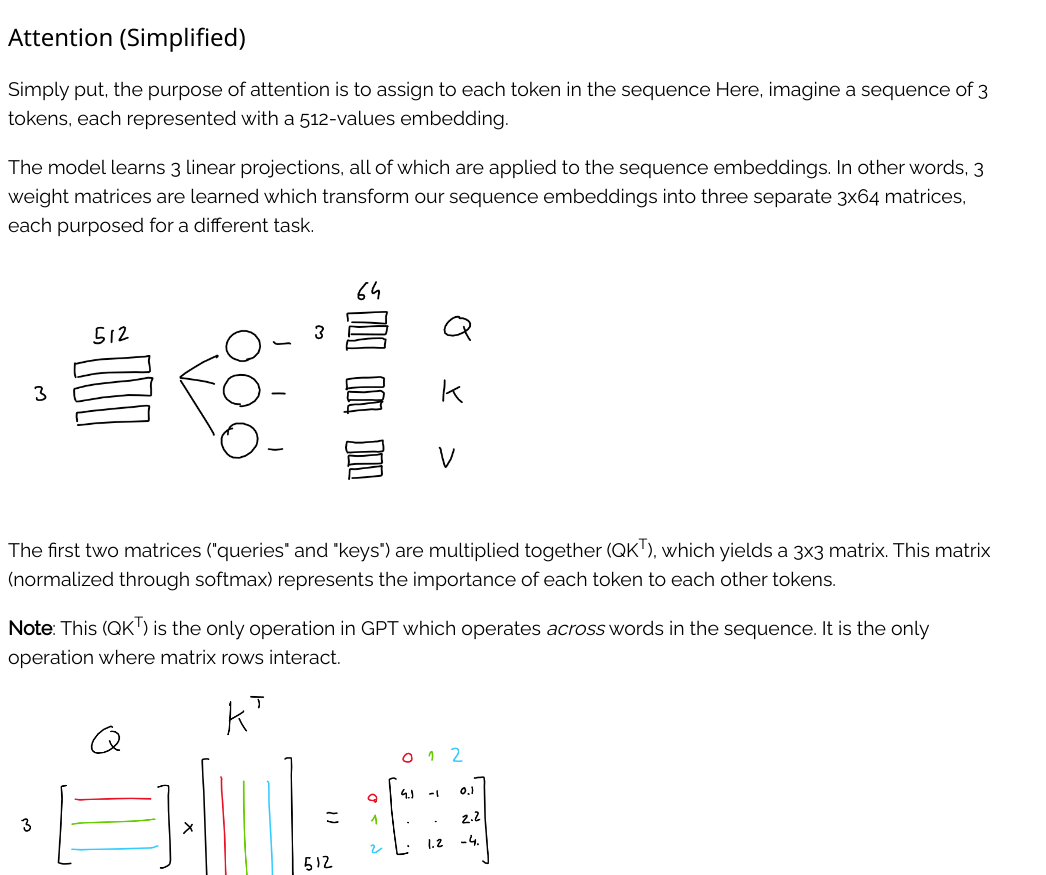
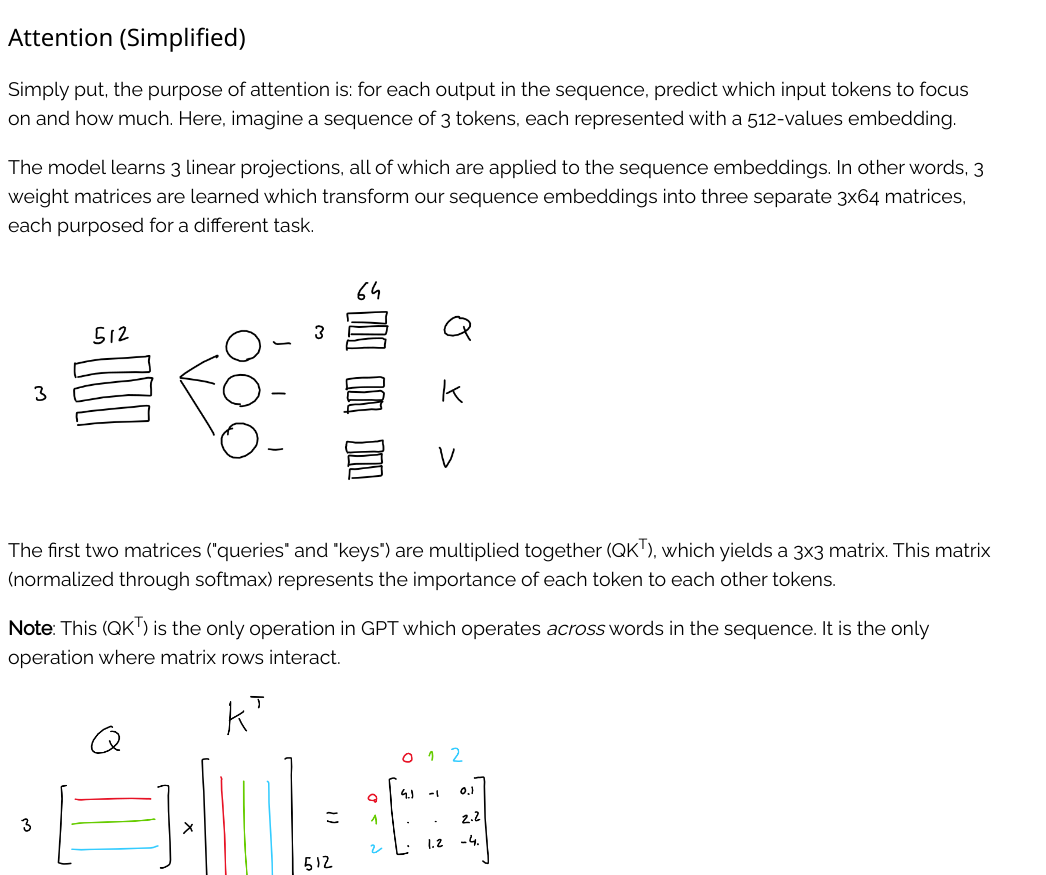
Before and after one commit to danieldugas/danieldugas.github.io, a plain HTML site: page artificial_curiosity/GPT_architecture.html in a window 1280 px wide. Shown: the part 6511-7386 px from the top of the page, without its empty margins (0-1046 px from the left). Drawn offline with Linux system fonts and the light colour scheme.

Commit message:
small fix

```diff
--- a/artificial_curiosity/GPT_architecture.html
+++ b/artificial_curiosity/GPT_architecture.html
@@ -177,7 +177,7 @@ h1 {letter-spacing: 6px}
   <img src="./img/GPT_architecture/posadd.png" style="width:50%" title="">
   <h3>Attention (Simplified)</h3>
   <p style="font-size:130%;">
-    Simply put, the purpose of attention is to assign to each token in the sequence
+    Simply put, the purpose of attention is: for each output in the sequence, predict which input tokens to focus on and how much.
     Here, imagine a sequence of 3 tokens, each represented with a 512-values embedding.
   </p>
   <p style="font-size:130%;">
```
